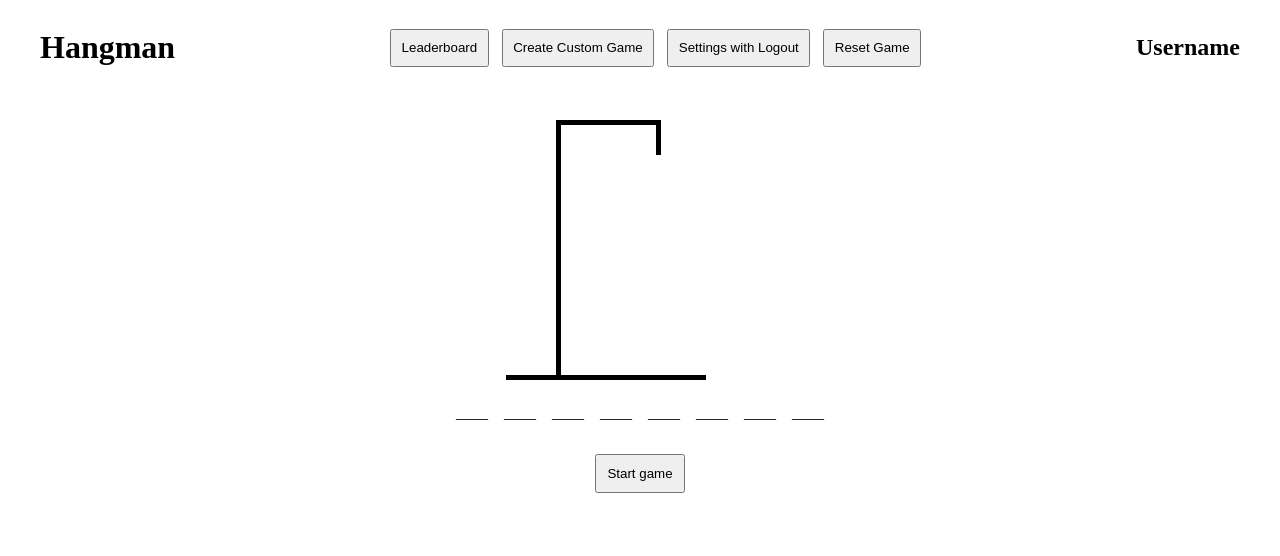
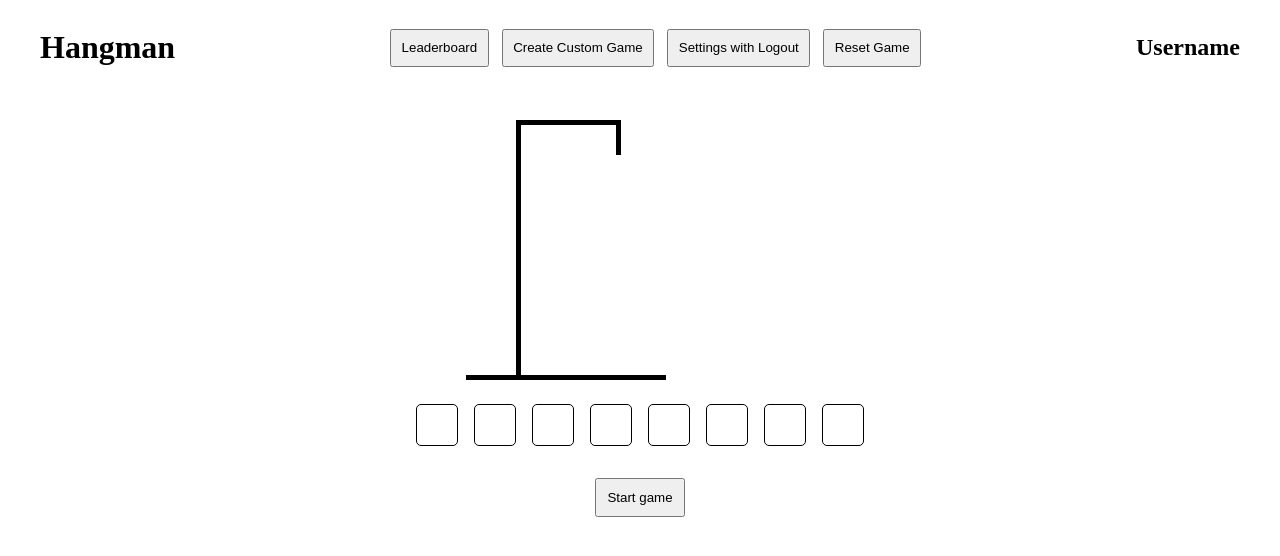
Before and after one commit to MostafaK2/hangman, a Next.js app: page / in a window 1280 px wide. Shown: the top 556 px of the page. Built offline with nearby package versions, Linux system fonts and the light colour scheme.

Commit message:
changed up UI for texts view

```diff
--- a/components/Hangman.jsx
+++ b/components/Hangman.jsx
@@ -9,7 +9,7 @@ const LEFT_ARM = <div className={styles.leftarm} />;
 const RIGHT_ARM = <div className={styles.rightarm} />;
 const LEFT_LEG = <div className={styles.leftleg} />;
 const RIGHT_LEG = <div className={styles.rightleg} />;
-const HANGMAN = [HEAD, BODY, LEFT_ARM, RIGHT_ARM, LEFT_LEG, RIGHT_LEG]
+const HANGMAN = [HEAD, BODY, LEFT_ARM, RIGHT_ARM, LEFT_LEG, RIGHT_LEG];
 
 // drawing
 export default function Hangman({ word, correct, incorrect }) {
@@ -18,7 +18,6 @@ export default function Hangman({ word, correct, incorrect }) {
   return (
     <div className={styles.parent}>
       <div style={{ position: "relative", alignItems: "center" }}>
-
         {HANGMAN.slice(0, incorrect.length)}
         <div className={styles.noose2} />
         <div className={styles.noose1} />
@@ -28,13 +27,23 @@ export default function Hangman({ word, correct, incorrect }) {
       <div className={styles.child}>
         {word.map((elem) => {
           var temp = "";
-          if (correct.includes(elem)) {
+          const bool = correct.includes(elem) || incorrect.length > 5;
+          if (bool) {
             temp = elem;
           }
           return (
             <div>
-              <div>{temp}</div>
-              <div>____</div>
+              <div
+                className={`${styles["box"]} ${
+                  correct.includes(elem)
+                    ? styles["correct"]
+                    : incorrect.length < 6
+                    ? ""
+                    : styles["incorrect"]
+                }`}
+              >
+                <p>{temp}</p>
+              </div>
             </div>
           );
         })}
--- a/styles/Hangman.module.css
+++ b/styles/Hangman.module.css
@@ -102,3 +102,23 @@
   top: 75px;
   transform-origin: left bottom;
 }
+
+.box {
+  height: 2.5rem;
+  width: 2.5rem;
+  border: 1px solid black;
+  border-radius: 5px 5px;
+  font-size: large;
+
+  display: flex;
+  justify-content: center;
+  align-items: center;
+}
+
+.box.correct{
+  background-color: greenyellow;
+}
+
+.box.incorrect{
+  background-color: rgb(245, 108, 108);
+}
```
